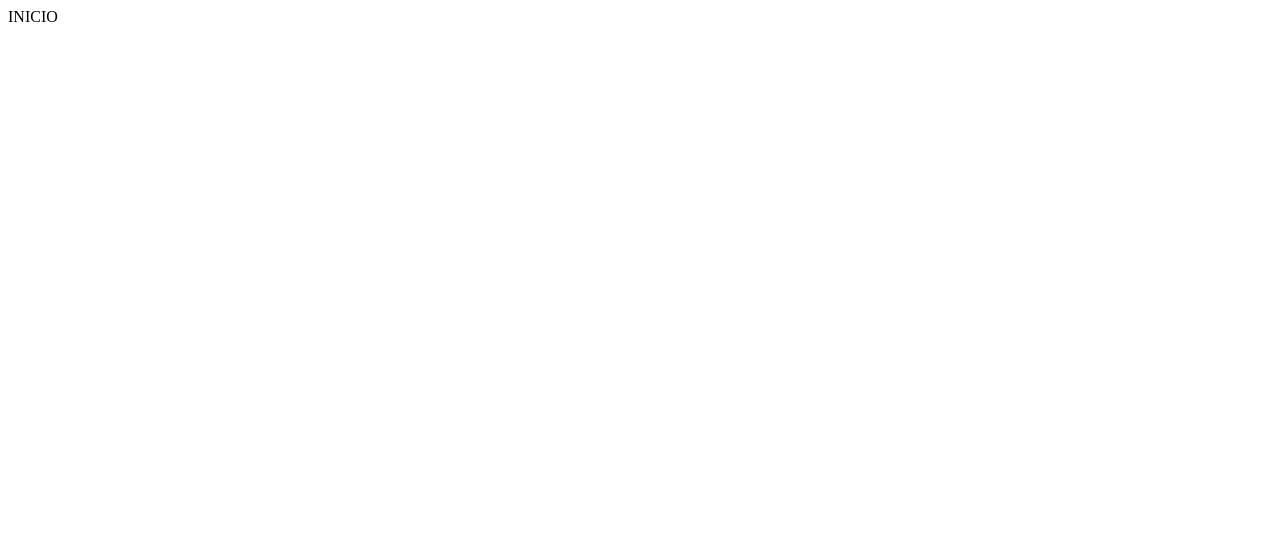
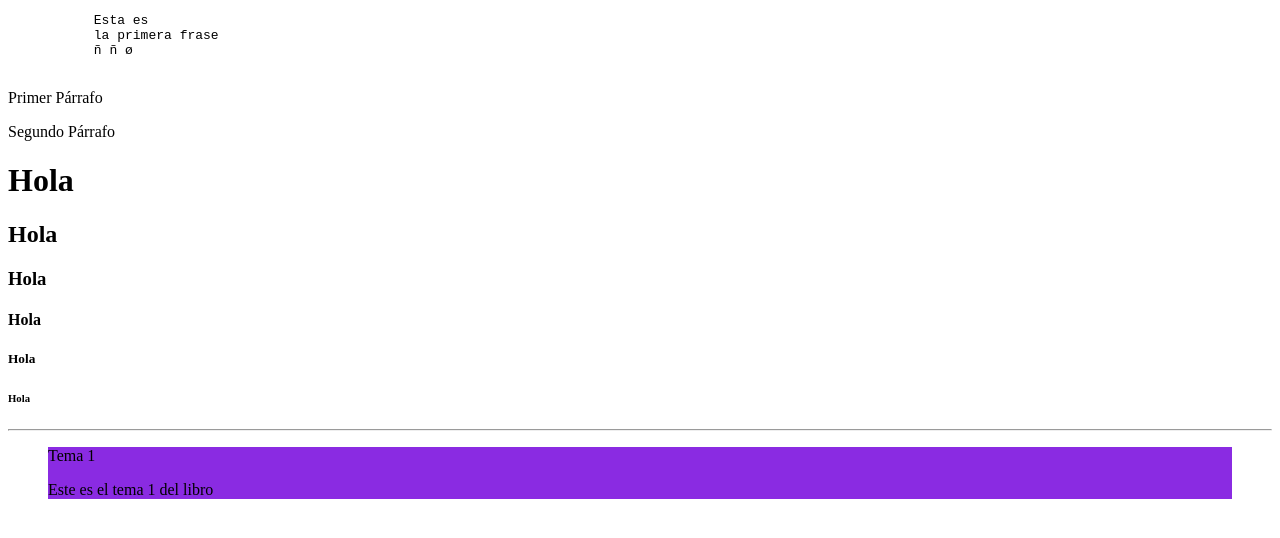
Before and after one commit to AlexisGp16/LM2021, a plain HTML site: page Primero/index.html in a window 1280 px wide. Drawn offline with Linux system fonts and the light colour scheme.

Commit message:
Párrafos

```diff
--- a/Primero/index.html
+++ b/Primero/index.html
@@ -1 +1,52 @@
-INICIO
+<!DOCTYPE html>
+<html lang="es">
+   <head>
+        <meta charset="UTF-8">
+        <title>Primera Web</title>
+   </head>
+   <body>
+       <!-- Esto es un texto preformateado -->
+       <pre>
+           Esta es
+           la primera frase
+           ñ &ntilde; &oslash;
+       </pre>
+       <!-- Párrafos -->
+       <p>
+           Primer Párrafo
+       </p>
+       <p>
+           Segundo Párrafo
+       </p>
+       <!-- Encabezados -->
+       <h1>
+           Hola
+       </h1>
+       <h2>
+           Hola
+       </h2>
+       <h3>
+           Hola
+       </h3>
+       <h4>
+           Hola
+       </h4>
+       <h5>
+           Hola
+       </h5>
+       <h6>
+           Hola
+       </h6>
+
+        <!-- Línea Horizontal -->
+        <hr/>
+
+        <!-- Párrafo Avanzado -->
+        <blockquote style="background-color: blueviolet;">
+            Tema 1
+            <p>
+                Este es el tema 1 del libro
+            </p>
+        </blockquote>
+   </body>
+</html>
```
